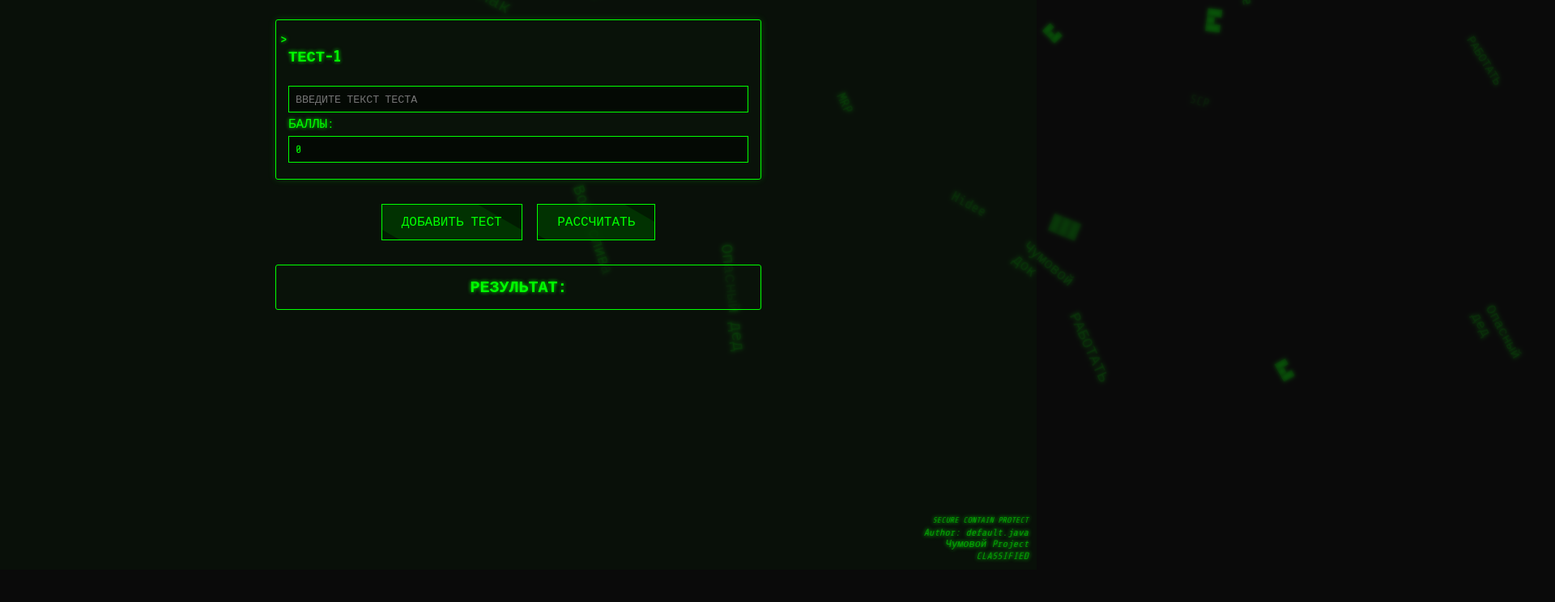
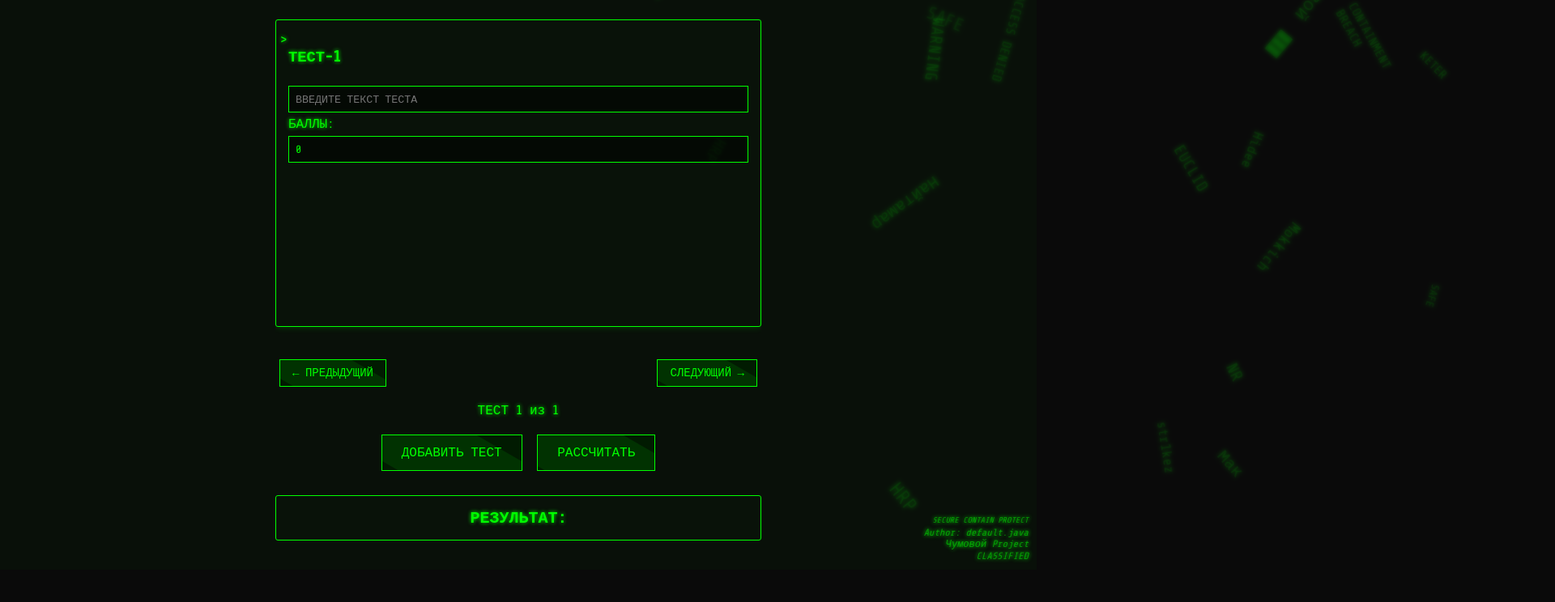
Before and after one commit to matveykacoderss/New-testing, a plain HTML site: page index.html in a window 1280 px wide. Shown: the part 96-840 px from the top of the page at 81% size, 1920 px wide, since content can reach past the window. Drawn offline with nearby package versions, Linux system fonts and the light colour scheme.

Commit message:
Update index.html

```diff
--- a/index.html
+++ b/index.html
@@ -1,7 +1,7 @@
 <!DOCTYPE html>
 <html>
 <head>
-  <title id="site-title">SCP ОЦЕНОЧНАЯ СИСТЕМА</title>
+  <title id="site-title">Extend</title>
   <style>
     @import url('https://fonts.googleapis.com/css2?family=Share+Tech+Mono&display=swap');
 
@@ -80,6 +80,18 @@
       cursor: pointer;
     }
 
+    .questions-container {
+      position: relative;
+      height: 400px;
+      overflow: hidden;
+    }
+
+    .questions-wrapper {
+      display: flex;
+      transition: transform 0.5s ease-in-out;
+      height: 100%;
+    }
+
     .question {
       margin-bottom: 20px;
       padding: 15px;
@@ -89,6 +101,9 @@
       box-shadow: 0 0 10px rgba(0, 255, 0, 0.2);
       position: relative;
       overflow: hidden;
+      min-width: 100%;
+      flex-shrink: 0;
+      box-sizing: border-box;
     }
 
     .question::before {
@@ -293,6 +308,23 @@
       cursor: pointer;
       z-index: 101;
     }
+
+    .nav-buttons {
+      display: flex;
+      justify-content: space-between;
+      margin-top: 10px;
+    }
+
+    .nav-btn {
+      padding: 8px 15px;
+      font-size: 14px;
+    }
+
+    .page-indicator {
+      text-align: center;
+      margin: 10px 0;
+      color: #0f0;
+    }
   </style>
 </head>
 <body>
@@ -304,16 +336,25 @@
 
   <div class="settings-panel" id="settingsPanel">
     <h3>НАСТРОЙКИ СИСТЕМЫ</h3>
-    <label>load...</label>
+    <label>Название сайта:</label>
     <input type="text" id="siteNameInput" value="SCP ОЦЕНОЧНАЯ СИСТЕМА">
     <button onclick="updateSiteTitle()">Применить</button>
   </div>
 
-  <h1 id="main-header">Помощь в баллах</h1>
+  <h1 id="main-header">SCP ОЦЕНОЧНАЯ СИСТЕМА</h1>
 
-  <div id="questions">
-    <!-- Вопросы будут добавляться здесь -->
+  <div class="questions-container">
+    <div class="questions-wrapper" id="questionsWrapper">
+      <!-- Вопросы будут добавляться здесь -->
+    </div>
   </div>
+
+  <div class="nav-buttons">
+    <button class="nav-btn" onclick="prevQuestion()">← ПРЕДЫДУЩИЙ</button>
+    <button class="nav-btn" onclick="nextQuestion()">СЛЕДУЮЩИЙ →</button>
+  </div>
+
+  <div class="page-indicator" id="pageIndicator">ТЕСТ 1 из 1</div>
 
   <div style="text-align: center;">
     <button onclick="addQuestion()">ДОБАВИТЬ ТЕСТ</button>
@@ -326,32 +367,57 @@
 
   <script>
     let questionCount = 0;
+    let currentQuestion = 0;
     const floatingWords = [
       "Чумовой MRP", "default.java", "Мак", "Опасный дед",
       "Чумовой док", "Войд слива", "Найтамар", "Hidee",
-      "РАБОТАТЬ", "MRP", "HRP", "NR", "SCP", "███", "█▄█"
+      "РАБОТАТЬ", "MRP", "HRP", "NR", "SCP", "███", "█▄█",
+      "Mokkich", "str1kez", "ACCESS DENIED", "CLASSIFIED",
+      "WARNING", "ALERT", "DANGER", "CONTAINMENT BREACH",
+      "KETER", "EUCLID", "SAFE", "THAUMIEL"
     ];
 
     // Создаем SCP элементы фона
     function createSCPElements() {
-      for (let i = 0; i < 20; i++) {
+      for (let i = 0; i < 30; i++) { // Увеличил количество элементов
         const element = document.createElement('div');
         element.className = 'scp-element';
         element.textContent = floatingWords[Math.floor(Math.random() * floatingWords.length)];
         element.style.left = Math.random() * 100 + 'vw';
         element.style.top = Math.random() * 100 + 'vh';
-        element.style.animationDuration = (10 + Math.random() * 20) + 's';
-        element.style.animationDelay = Math.random() * 5 + 's';
+        element.style.animationDuration = (5 + Math.random() * 15) + 's'; // Более частое появление
+        element.style.animationDelay = Math.random() * 3 + 's';
         element.style.fontSize = (12 + Math.random() * 12) + 'px';
         element.style.opacity = Math.random() * 0.5 + 0.1;
         document.body.appendChild(element);
       }
+
+      // Добавляем новые элементы каждые 10 секунд
+      setInterval(() => {
+        if (document.getElementsByClassName('scp-element').length < 50) {
+          const element = document.createElement('div');
+          element.className = 'scp-element';
+          element.textContent = floatingWords[Math.floor(Math.random() * floatingWords.length)];
+          element.style.left = Math.random() * 100 + 'vw';
+          element.style.top = Math.random() * 100 + 'vh';
+          element.style.animationDuration = (5 + Math.random() * 15) + 's';
+          element.style.animationDelay = '0s';
+          element.style.fontSize = (12 + Math.random() * 12) + 'px';
+          element.style.opacity = Math.random() * 0.5 + 0.1;
+          document.body.appendChild(element);
+
+          // Удаляем элемент после анимации
+          setTimeout(() => {
+            element.remove();
+          }, parseFloat(element.style.animationDuration) * 1000);
+        }
+      }, 2000); // Увеличил частоту появления
     }
 
     // Добавляет новый вопрос
     function addQuestion() {
       questionCount++;
-      const questionsDiv = document.getElementById("questions");
+      const questionsWrapper = document.getElementById("questionsWrapper");
 
       const newQuestion = document.createElement("div");
       newQuestion.className = "question";
@@ -362,7 +428,9 @@
         БАЛЛЫ: <input type="number" id="q${questionCount}_score" min="0" value="0">
       `;
 
-      questionsDiv.appendChild(newQuestion);
+      questionsWrapper.appendChild(newQuestion);
+      updatePageIndicator();
+      scrollToQuestion(questionCount - 1);
 
       // Эффект печатания
       const inputs = newQuestion.getElementsByTagName('input');
@@ -374,6 +442,37 @@
           this.style.boxShadow = 'none';
         });
       }
+    }
+
+    // Переход к предыдущему вопросу
+    function prevQuestion() {
+      if (currentQuestion > 0) {
+        currentQuestion--;
+        scrollToQuestion(currentQuestion);
+      }
+    }
+
+    // Переход к следующему вопросу
+    function nextQuestion() {
+      if (currentQuestion < questionCount - 1) {
+        currentQuestion++;
+        scrollToQuestion(currentQuestion);
+      }
+    }
+
+    // Плавная прокрутка к вопросу
+    function scrollToQuestion(index) {
+      const questionsWrapper = document.getElementById("questionsWrapper");
+      const questionWidth = questionsWrapper.children[0].offsetWidth;
+      questionsWrapper.style.transform = `translateX(-${index * questionWidth}px)`;
+      currentQuestion = index;
+      updatePageIndicator();
+    }
+
+    // Обновление индикатора страницы
+    function updatePageIndicator() {
+      const indicator = document.getElementById("pageIndicator");
+      indicator.textContent = `ТЕСТ ${currentQuestion + 1} из ${questionCount || 1}`;
     }
 
     // Считает общую сумму баллов
```
